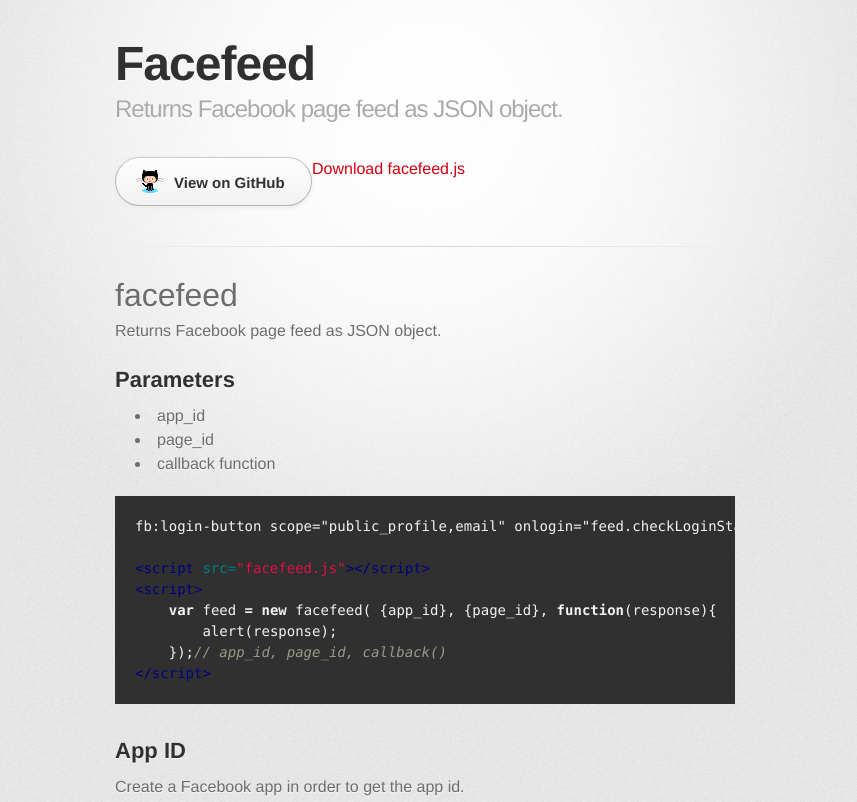
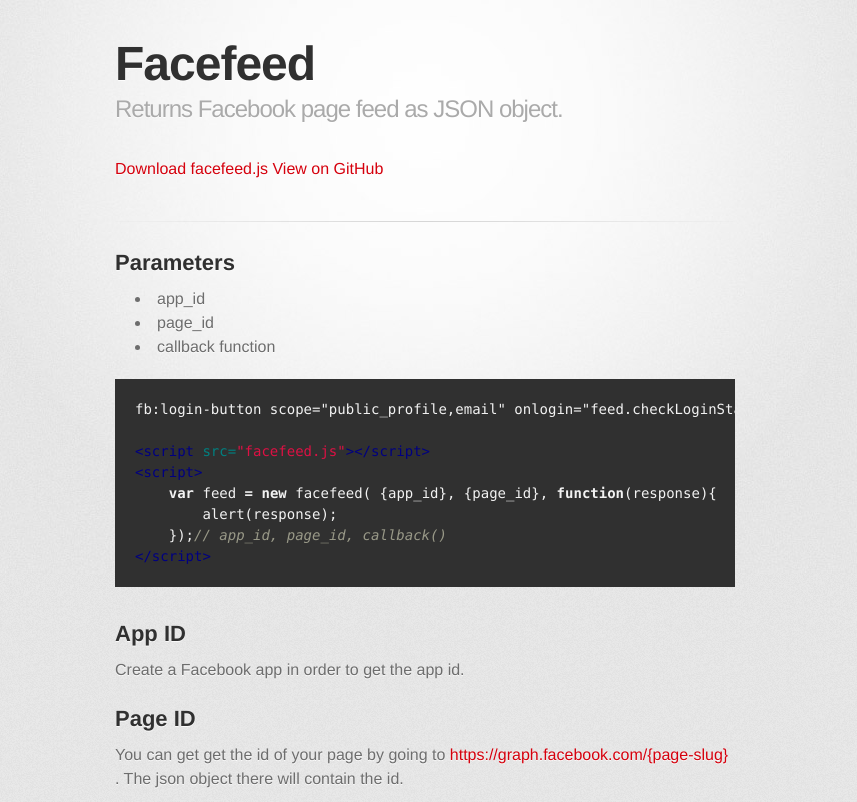
Before and after one commit to scottyg/facefeed, a plain HTML site: page index.html in a window 1280 px wide. Shown: the top 802 px of the page, without its empty margins (215-1072 px from the left). Drawn offline with Linux system fonts and the light colour scheme; a web font is replaced by a local one.

Commit message:
Update index.html

```diff
--- a/index.html
+++ b/index.html
@@ -24,16 +24,12 @@
 
         <section id="downloads" class="clearfix">
           <a href="https://github.com/scottyg/facefeed/releases/download/v0.1.0/facefeed.js"><span>Download facefeed.js</span></a>
-          <a href="https://github.com/scottyg/facefeed" id="view-on-github" class="button"><span>View on GitHub</span></a>
+          <a href="https://github.com/scottyg/facefeed"><span>View on GitHub</span></a>
         </section>
 
         <hr>
 
         <section id="main_content">
-          <h1>
-<a name="facefeed" class="anchor" href="#facefeed"><span class="octicon octicon-link"></span></a>facefeed</h1>
-
-<p>Returns Facebook page feed as JSON object.</p>
 
 <h2>
 <a name="parameters" class="anchor" href="#parameters"><span class="octicon octicon-link"></span></a>Parameters</h2>
```
